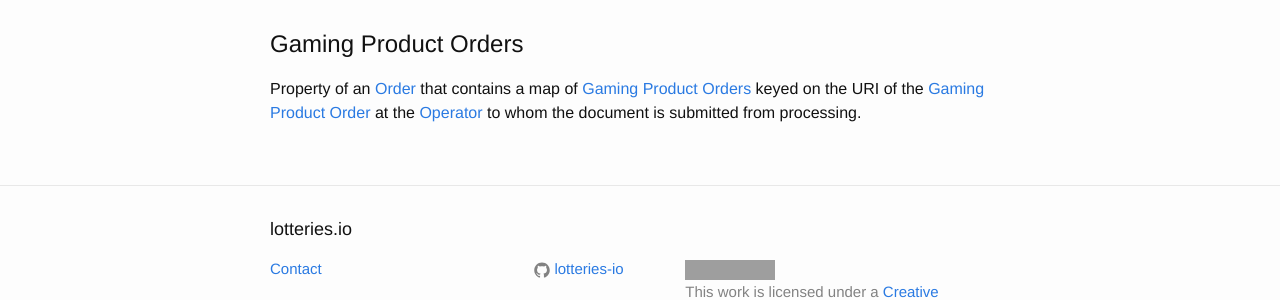
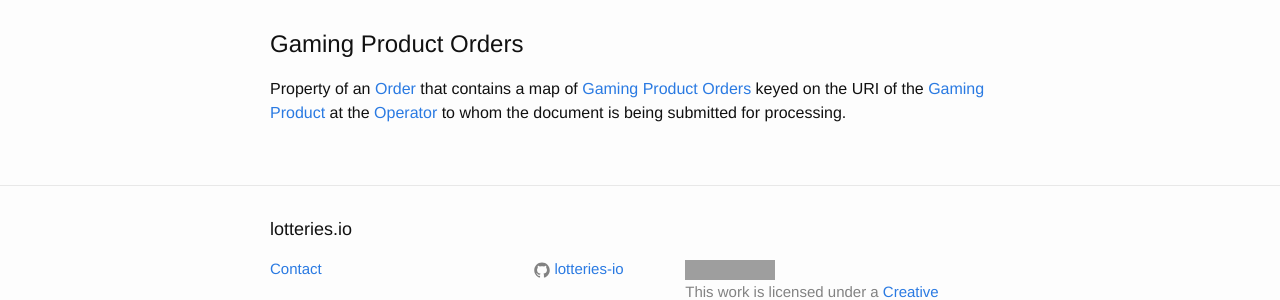
Before and after one commit to lotteries-io/lotteries-io.github.io, a Jekyll site: the page built from _properties/gaming-product-orders.md, in a window 1280 px wide. Shown: the part 138-438 px from the top of the page. Built offline with Jekyll 4.4.1, drawn with Linux system fonts in a browser that asks for light colours; grey boxes are pictures that could not be loaded.

Commit message:
Update gaming-product-orders.md

```diff
--- a/_properties/gaming-product-orders.md
+++ b/_properties/gaming-product-orders.md
@@ -5,4 +5,4 @@ title: Gaming Product Orders
 
 # Gaming Product Orders
 
-Property of an [Order](../concepts/order) that contains a map of [Gaming Product Orders](../concepts/gaming-product-order) keyed on the URI of the [Gaming Product Order](../concepts/gaming-product-order) at the [Operator](../concepts/operator) to whom the document is submitted from processing.
+Property of an [Order](../concepts/order) that contains a map of [Gaming Product Orders](../concepts/gaming-product-order) keyed on the URI of the [Gaming Product](../concepts/gaming-product) at the [Operator](../concepts/operator) to whom the document is being submitted for processing.
```
